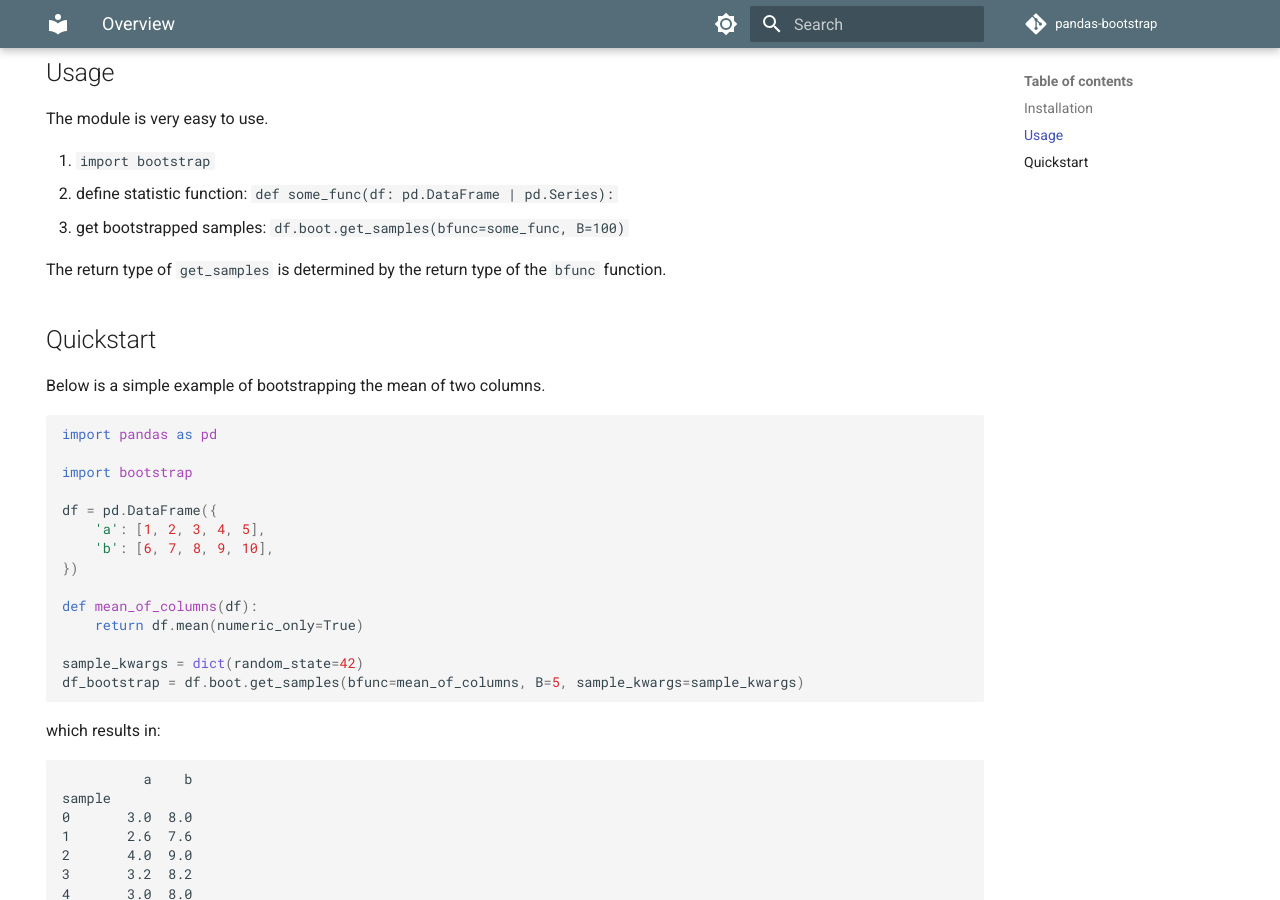
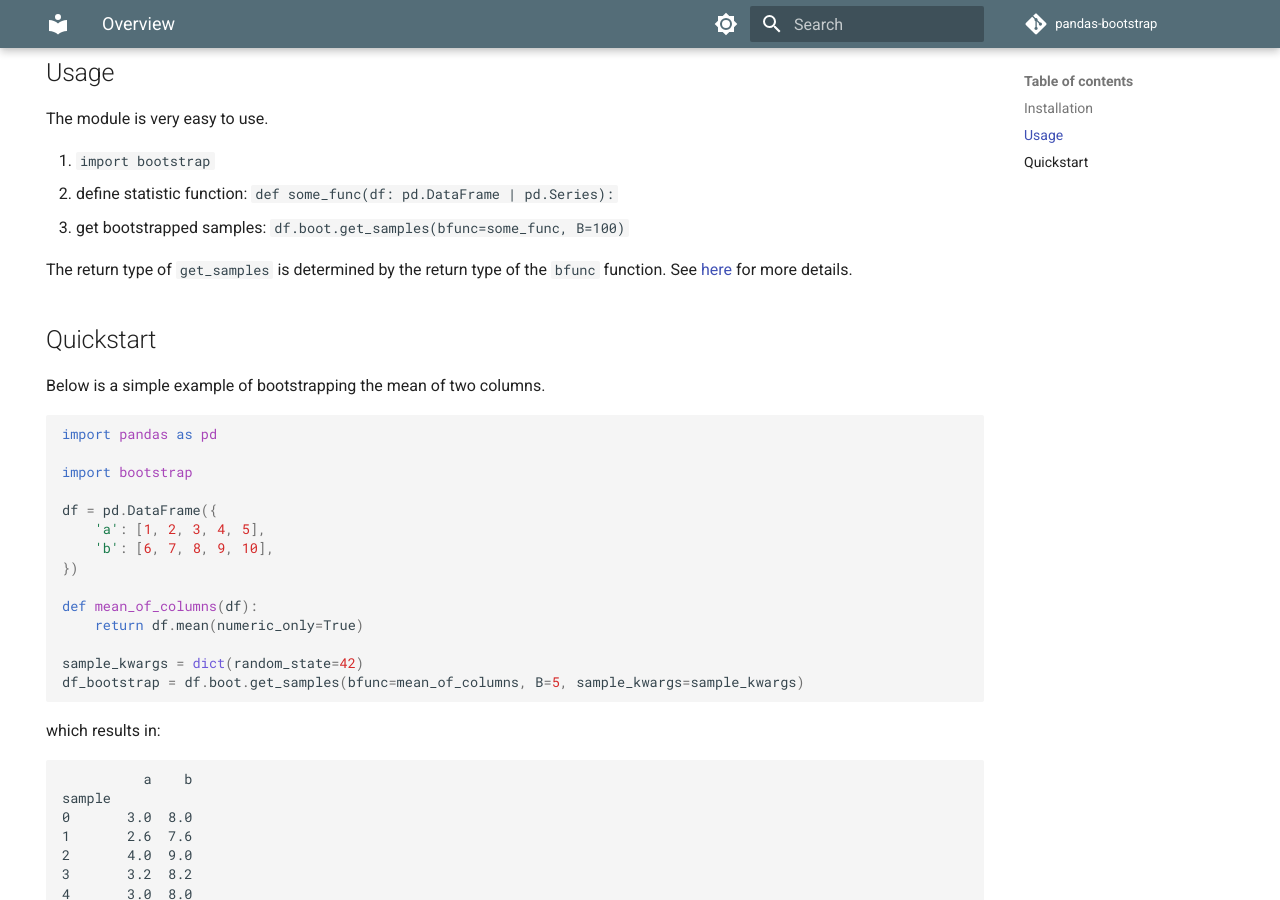
Before and after one commit to wd60622/pandas-bootstrap, an MkDocs documentation site: the page built from docs/index.md, in a window 1280 px wide and 900 px high, scrolled down 369 px. Built offline with MkDocs 1.6.1 and Material for MkDocs 9.7.7, drawn with Linux system fonts in a browser that asks for light colours; comment, search, counter and statistics services are not loaded.

Commit message:
point to docs

```diff
--- a/docs/index.md
+++ b/docs/index.md
@@ -20,7 +20,7 @@ The module is very easy to use.
 2. define statistic function: `def some_func(df: pd.DataFrame | pd.Series):`
 3. get bootstrapped samples: `df.boot.get_samples(bfunc=some_func, B=100)`
 
-The return type of  `get_samples` is determined by the return type of the `bfunc` function.
+The return type of `get_samples` is determined by the return type of the `bfunc` function. See [here](./examples/return-type.md) for more details.
 
 ## Quickstart
 
```
